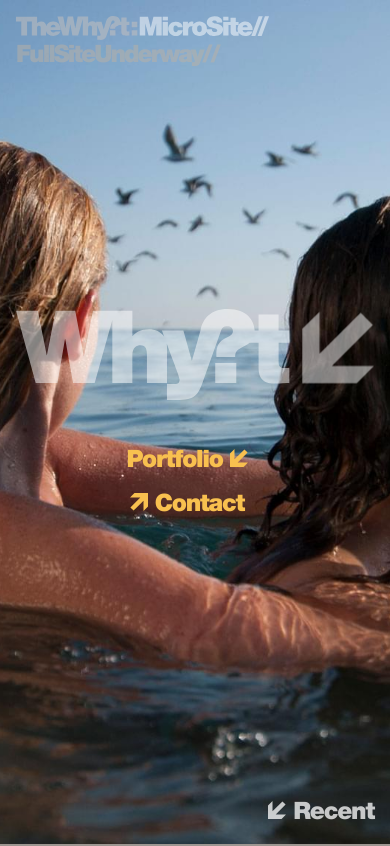
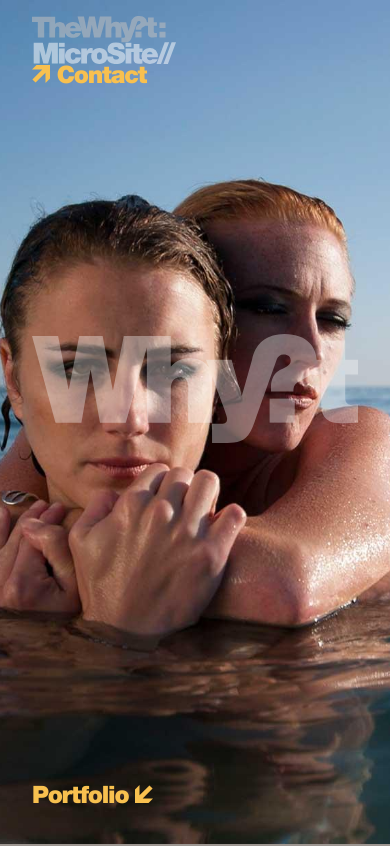
Before and after one commit to michaeljoyner/whytstudio, a website: page public/index.html in a window 390 px wide. Shown: the top 846 px of the page. Drawn offline with Linux system fonts and the light colour scheme.

Commit message:
redo mobile layout and add portfolio

```diff
--- a/public/index.html
+++ b/public/index.html
@@ -22,16 +22,29 @@
     <!--[if lte IE 9]>
             <p class="browserupgrade">You are using an <strong>outdated</strong> browser. Please <a href="https://browsehappy.com/">upgrade your browser</a> to improve your experience and security.</p>
         <![endif]-->
-    <div class="hero-banner relative flex items-center lg:px-8">
-        <div class="flex flex-col md:flex-row w-full">
-            <div class="details-section flex pl-4 flex-col justify-between pr-8 pb-4 lg:pb-8 xl:pb-12 pt-12 md:pt-0">
+    <div class="hero-banner relative lg:px-8">
+        <div class="hero-inner px-8 max-w-md lg:max-w-full mx-auto relative min-h-screen flex items-center">
+            <div class="flex flex-col lg:flex-row w-full">
+                <div class="details-section flex flex-col justify-between pb-4 lg:pb-8 xl:pb-12 pt-12 md:pt-0">
                     <div>
-                    <div class="absolute pin-t pin-l mt-4 ml-4 lg:static lg:mt-0 lg:ml-0 intro-section">
-                        <img src="/images/thewhyt_microsite.svg" alt="The Whyt Microsite" height="24px" class="opacity-50">
-                        <p class="font-black text-grey opacity-50 text-2xl super-condensed">FullSiteUnderway//</p>
+                        <div class="absolute pin-t pin-l ml-8 mt-4 lg:static lg:mt-0 lg:ml-0 intro-section">
+                            <img src="/images/thewhyt_microsite.svg" alt="The Whyt Microsite" height="24px" class="opacity-50 hidden lg:block">
+                            <img src="/images/microsite_mobile.svg" alt="The Whyt Microsite" height="48px" class="opacity-50 block lg:hidden">
+                            <p class="font-black text-grey opacity-50 text-2xl super-condensed hidden lg:block">FullSiteUnderway//</p>
+                            <a class="font-black text-yellow hover:text-white text-2xl md:inline no-underline block md:text-left tracking-tight block"
+                                href="mailto:ross@whytstudio.com">
+                                <svg xmlns="http://www.w3.org/2000/svg" viewBox="0 0 61.42 61.42" height="18px">
+                                    <polygon class="cls-1" points="15.29 0 0 15.36 35.18 15.36 1.37 49.17 12.21 60.02 46.06 26.17 46.06 61.42 61.42 46.13 61.42 0 15.29 0"
+                                    />
+                                </svg>
+                                Contact
+
+                            </a>
                         </div>
-                    <a class="font-black text-yellow hover:text-yellow-dark text-2xl md:inline no-underline block w-full text-center md:text-left tracking-tight"
-                        href="">
+
+                    </div>
+                    <a class="font-black text-yellow hover:text-white text-2xl no-underline lg:inline block mt-4 md:text-left tracking-tight absolute pin-b mb-8 lg:static lg:mb-0"
+                        href="/downloads/portfolio.pdf" download>
                         <span>Portfolio</span>
                         <svg xmlns="http://www.w3.org/2000/svg" viewBox="0 0 61.42 61.42" height="18px" class="flip">
                             <polygon class="cls-1" points="15.29 0 0 15.36 35.18 15.36 1.37 49.17 12.21 60.02 46.06 26.17 46.06 61.42 61.42 46.13 61.42 0 15.29 0"
@@ -39,17 +52,11 @@
                         </svg>
                     </a>
                 </div>
-                <a class="font-black text-yellow hover:text-yellow-dark text-2xl no-underline md:inline block w-full text-center mt-4 md:text-left tracking-tight"
-                    href="mailto:ross@whytstudio.com">
-                    <svg xmlns="http://www.w3.org/2000/svg" viewBox="0 0 61.42 61.42" height="18px">
-                        <polygon class="cls-1" points="15.29 0 0 15.36 35.18 15.36 1.37 49.17 12.21 60.02 46.06 26.17 46.06 61.42 61.42 46.13 61.42 0 15.29 0"
-                        />
-                    </svg>
-                    Contact
-                </a>
+                <div class="flex-1 logo-section lg:pl-12">
+                    <div>
+                        <img src="/images/whyt_logo.svg" alt="Whyt Studio logo" class="w-full opacity-35 lg:hidden">
                     </div>
-            <div class="flex-1 pr-4 pl-4 md:pr-8 md:pl-0 logo-section">
-                <div class="logo-block w-full text-white">
+                    <div class="logo-block w-full text-white hidden lg:block">
                         <svg xmlns="http://www.w3.org/2000/svg" viewBox="0 0 437.72 111.28">
                             <path d="M243.6 65.97h25.75v24.51H243.6z" />
                             <path d="M334.2 41.34v-15.1h-13.12V6.68h-24.5v19.56h-4.84v-.74C291 14.48 283 0 258.82 0c-21.41 0-30.65 12.66-33.24 26.24l-10.42 36.89h-.24l-10.28-36.89H178.4l2.81 7.62c-4-6.21-11.12-9.23-18.65-9.23-10.4 0-15.84 3.59-20.05 8.54h-.25V2.1H94.07l-11 55.33h-.25L72.41 2.1h-24L37.75 56.69h-.24L26.74 2.1H0l24 88.38h26.62l9.29-53.84h.25l9.53 53.84h26.49l21.57-77v77h24.51V56.57c0-10.28 5.57-12.38 9.78-12.38 7.18 0 8.05 5.2 8.05 12.62v33.67h24.5V46.42a28.42 28.42 0 0 0-.31-4.23l5 13.63c1.36 3.72 10.76 27.36 10.76 30.45 0 2.85-.86 4.09-2.35 4.83-1.73.87-5 .62-7.43.62h-5.69v19.56h11.14c9.53 0 19.43.12 25.87-7.92 3.84-4.83 6.07-12.14 8.05-17.83l21.27-59.41a7.15 7.15 0 0 1 7.18-5.12c4.58 0 7.18 2.23 7.18 6.32 0 5.57-7.67 7.54-11.51 9.65-9.53 5.32-8.91 16.71-8.66 21.79H268c0-5.7 1.37-8 6.94-11.14 3.78-2.07 7.68-3.71 10.76-6.4v.08h10.9V72c0 17.57 11.51 19.18 21.9 19.18 5.2 0 10.77-.74 15.72-.74V71.92a43.3 43.3 0 0 1-5.57.37c-6.19 0-7.55-2.6-7.55-8.54V41.34z"
@@ -60,13 +67,14 @@
                     </div>
                 </div>
             </div>
-        <p class="absolute pin-b pin-r mb-4 mr-4 font-black text-white text-2xl opacity-75 tracking-tight">
+            <p class="absolute pin-b pin-r mb-4 mr-4 font-black text-white text-2xl opacity-75 tracking-tight hidden lg:block">
                 <svg xmlns="http://www.w3.org/2000/svg" viewBox="0 0 61.42 61.42" height="18px" class="flip">
                     <polygon class="cls-1" points="15.29 0 0 15.36 35.18 15.36 1.37 49.17 12.21 60.02 46.06 26.17 46.06 61.42 61.42 46.13 61.42 0 15.29 0"
                     />
                 </svg>
                 Recent
             </p>
+        </div>
     </div>
     <div class="bg-grey-dark pt-40 pb-20 px-4 lg:px-0">
         <section class="max-w-lg mx-auto pb-16">
--- a/resources/css/app.less
+++ b/resources/css/app.less
@@ -67,13 +67,20 @@ svg {
   letter-spacing: -2px;
 }
 
-@media (max-width: 768px) {
+@media (max-width: 992px) {
   .logo-section {
     order: 0;
   }
 
   .details-section {
     order: 1;
+  }
+
+  .hero-banner {
+    background-image: url("../images/alt_banner.jpg");
+    background-size: cover;
+    background-position: 50%;
+    min-height: 100vh;
   }
 }
 
```
Also changed, not shown: public/css/main.css, public/images/alt_banner.jpg (added), public/images/microsite_mobile.svg (added), resources/images/alt_banner.jpg (added), tailwind.js, 1 other file. Lines whose indentation alone changed are shown as unchanged.
